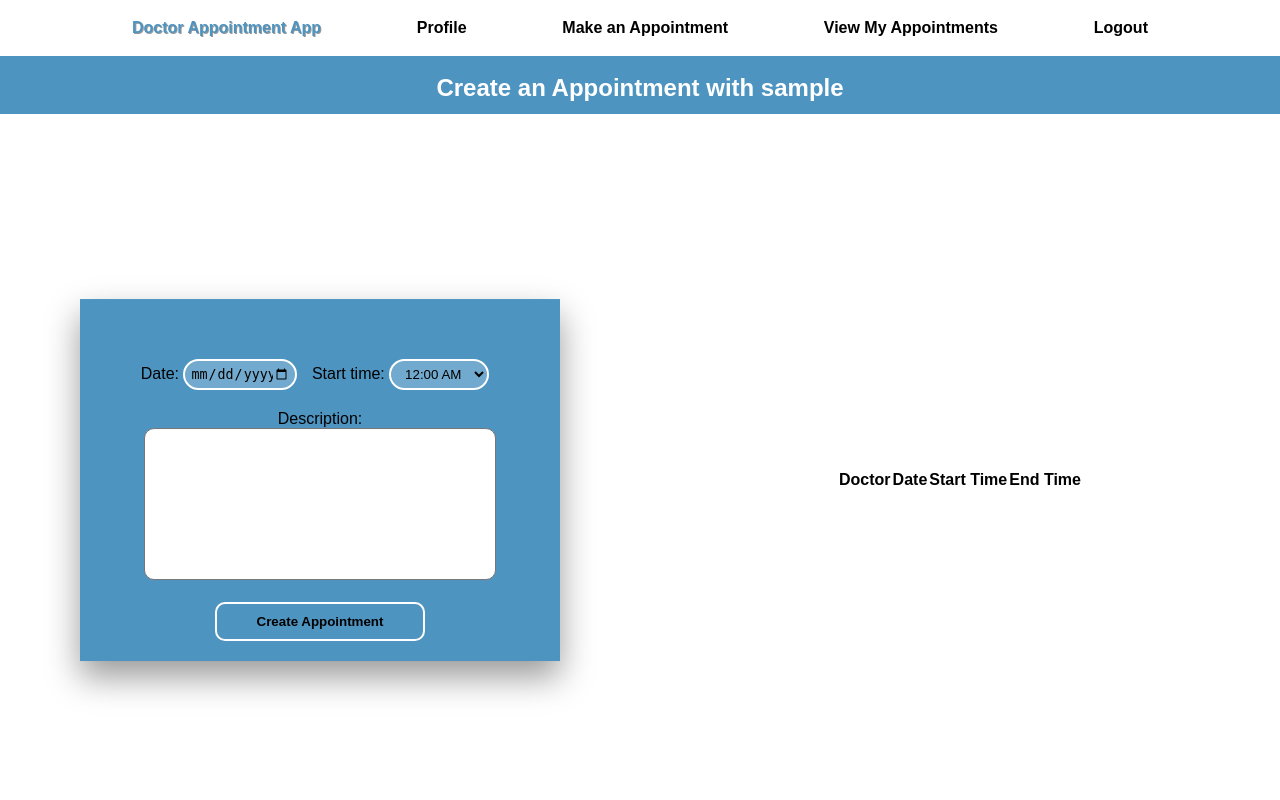
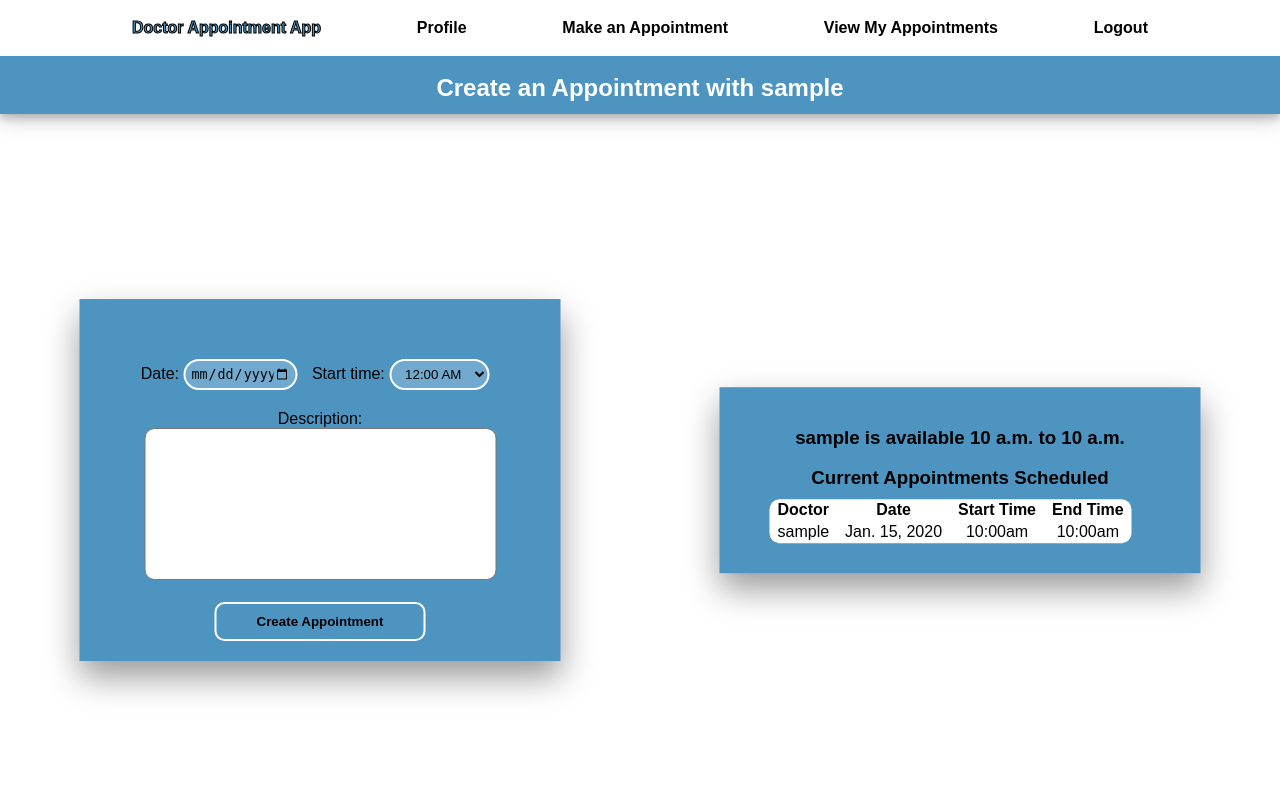
Before and after one commit to ctstolfa/doctorAppointmentWebApp, a Django app: page /patientMakeAppointment in a window 1280 px wide. Run offline with Django 4.2, Linux system fonts and the light colour scheme; a user stored in the database is signed in; tables that the repository leaves empty hold one stand-in row (values such as "Sample post"); lists and menus that the app fills with data are empty.

Commit message:
Added Style to patientViewAppointment.html
Added style to patientMakeAppointment.html

```diff
--- a/DocAppointment/Doc_App/views.py
+++ b/DocAppointment/Doc_App/views.py
@@ -136,7 +136,8 @@
 def patientMakeAppointment(request):
     appointment_form = CreateAppointmentForm()
     patient = Patient.objects.get(user=request.user)
-    existing_apps = Appointment.objects.all().filter(doctor=patient.doctor)
+    existing_apps = Appointment.objects.all().filter(doctor=patient.doctor).filter(is_canceled=False)\
+        .order_by('date', 'start_time')
     if request.method == "POST":
         appointment_form = CreateAppointmentForm(request.POST)
         if appointment_form.is_valid():
--- a/DocAppointment/templates/base.html
+++ b/DocAppointment/templates/base.html
@@ -14,6 +14,7 @@
         body {
             background-color: #FFFFFF;
             font-family: sans-serif;
+            box-shadow: 0 4px 8px 0 rgba(0, 0, 0, 0.2), 0 6px 20px 0 rgba(0, 0, 0, 0.19);
         }
 
         .head {
@@ -27,6 +28,7 @@
             margin-bottom: 0px;
             width: 100%;
             opacity: 1;
+
         }
 
         .nav-wrapper {
@@ -65,7 +67,7 @@
         .nav-internal-wrapper ul li a:hover,
         .nav-internal-wrapper ul li:nth-child(1) {
             color: #4E94C1;
-            text-shadow: 1px 1px rgba(0, 0, 0, 0.4);
+            -webkit-text-stroke: 1px #000000;
         }
 
         .split {
@@ -74,17 +76,21 @@
             position: fixed;
             z-index: 1;
             bottom: 0;
-            overflow-x: hidden;
         }
 
         /* Control the left side */
         .left {
             left: 0;
+            overflow: none;
+            max-height: 80vh;
+            max-width: 50vw;
         }
 
         /* Control the right side */
         .right {
             right: 0;
+            max-height: 80vh;
+            max-width: 50vw;
         }
 
         /* If you want the content centered horizontally and vertically */
--- a/DocAppointment/templates/basePatient.html
+++ b/DocAppointment/templates/basePatient.html
@@ -1,4 +1,8 @@
 {% extends "base.html" %}
+
+{% block style %}
+
+{% endblock %}
 
 {% block nav %}
     <li class="logout"><a href="{% url 'patientPage' username=user.username %}"> Profile </a></li>
--- a/DocAppointment/templates/patientMakeAppointment.html
+++ b/DocAppointment/templates/patientMakeAppointment.html
@@ -6,7 +6,7 @@
 {% block style %}
 
     .appointment-wrapper {
-        width: 400px;
+        width: 401px;
         padding: 40px 40px 20px 40px;
         margin: 1% auto 1% auto;
         background: #4E94C1;
@@ -61,6 +61,26 @@
         border-radius: 10px;
     }
 
+    table {
+        white-space: nowrap;
+        border-collapse:collapse;
+        margin: 10px;
+        background-color: #FFFFFF;
+        border-radius: 10px;
+    }
+
+    tr:nth-child(even) {
+        background-color: rgba(0, 0, 0, 0.1);
+    }
+
+    td, th {
+        padding: 2px 8px;
+    }
+
+    .table-wrapper {
+        overflow-y: auto;
+        max-height: 15em;
+    }
 {% endblock %}
 {% block content %}
     {% for message in messages %}
@@ -84,6 +104,11 @@
     </div>
     <div class="split right">
         <div class="centered">
+            <div class="appointment-wrapper">
+                <h3>{{doctor}} is available {{doctor.start_hour}} to {{doctor.end_hour}}</h3>
+                <br>
+                <h3>Current Appointments Scheduled</h3>
+                <div class="table-wrapper">
                     <table>
                         <thead>
                             <th>Doctor</th>
@@ -91,16 +116,17 @@
                             <th>Start Time</th>
                             <th>End Time</th>
                         </thead>
-                {% for app in Appointments %}
+                        {% for app in appointments %}
                         <tr>
                             <td>{{app.doctor}}</td>
                             <td>{{app.date}}</td>
                             <td>{{app.start_time|time:"g:iA"|lower}}</td>
                             <td>{{app.end_time|time:"g:iA"|lower}}</td>
-                    <td><a herf="#"><button>Cancel</button></a></td>
                         </tr>
                         {%endfor%}
                     </table>
                 </div>
             </div>
+        </div>
+    </div>
 {% endblock %}
```
Also changed, not shown: DocAppointment/templates/patientViewAppointment.html (+18 -10 lines). Lines whose indentation alone changed are shown as unchanged.
